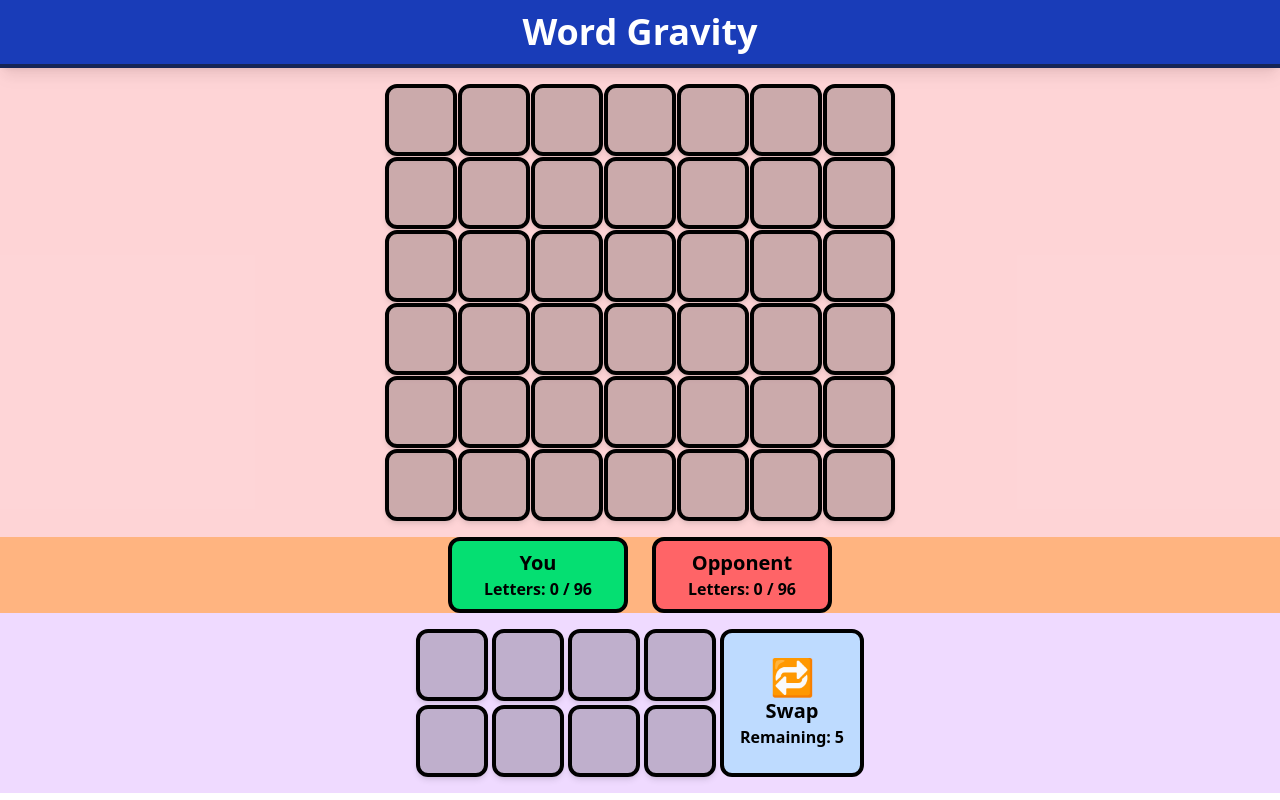
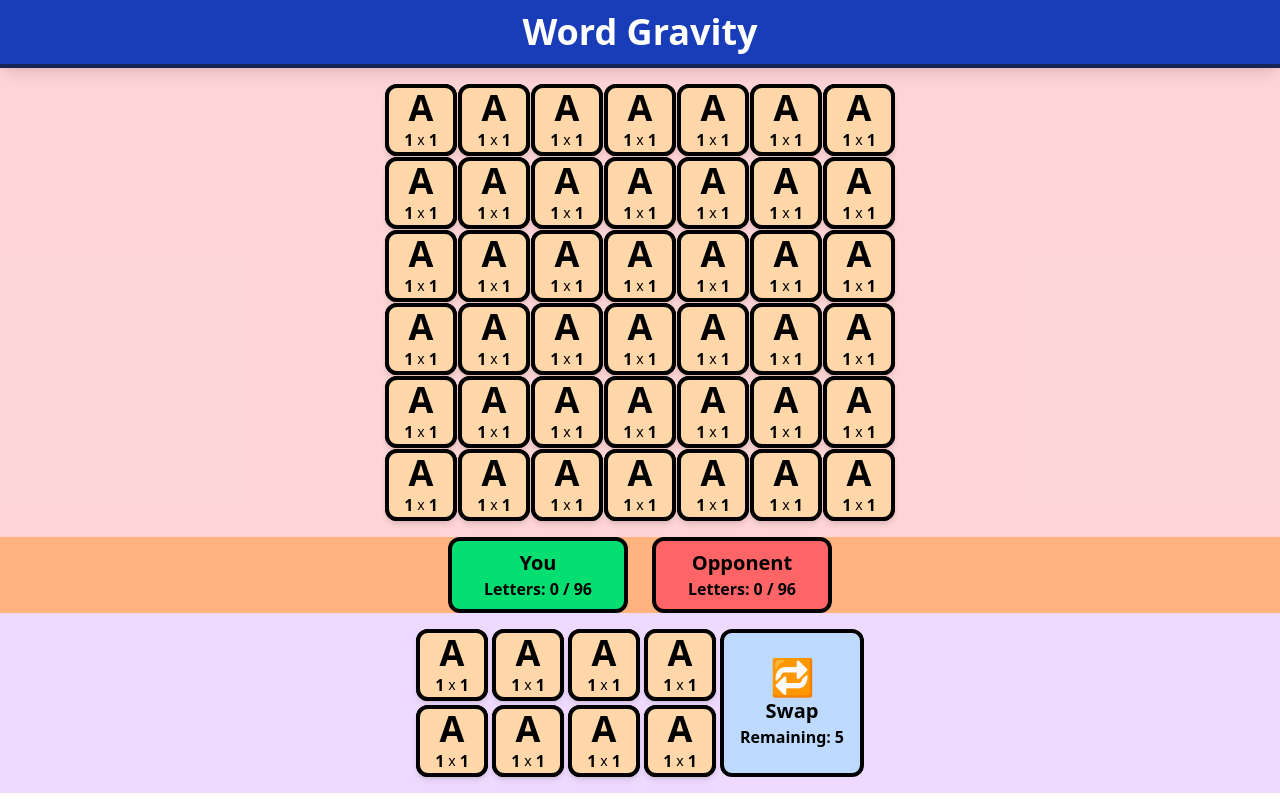
Before and after one commit to xandwr/word-gravity-pure, a SvelteKit app: page / in a window 1280 px wide. Built offline with nearby package versions, Linux system fonts and the light colour scheme.

Commit message:
Testing letter tile

```diff
--- a/src/components/letterSlot.svelte
+++ b/src/components/letterSlot.svelte
@@ -1,6 +1,8 @@
 <!-- letterSlot.svelte -->
 
 <script>
+    import LetterTile from "./letterTile.svelte";
+
     export let index;
 </script>
 
@@ -8,4 +10,6 @@
     id="letterSlot"
     itemid={index}
     class="aspect-square rounded-xl border-4 bg-black/20 flex flex-col items-center justify-center w-10 h-10 p-8 shadow-md"
-></div>
+>
+    <LetterTile />
+</div>
--- a/src/components/letterTile.svelte
+++ b/src/components/letterTile.svelte
@@ -9,9 +9,9 @@
     class="aspect-square rounded-xl border-4 bg-orange-200 flex flex-col items-center justify-center w-10 h-10 p-8"
 >
     <h class="text-4xl font-bold">{test_tile.letter}</h>
-    <span class="flex flex-row gap-1">
-        <h class="text-md">{test_tile.baseScore}</h>
-        <p>x</p>
-        <h class="text-md">{test_tile.multiplier}</h>
+    <span class="flex flex-row gap-1 items-center">
+        <h class="text-md font-semibold">{test_tile.baseScore}</h>
+        <p class="text-sm">x</p>
+        <h class="text-md font-semibold">{test_tile.multiplier}</h>
     </span>
 </div>
```
